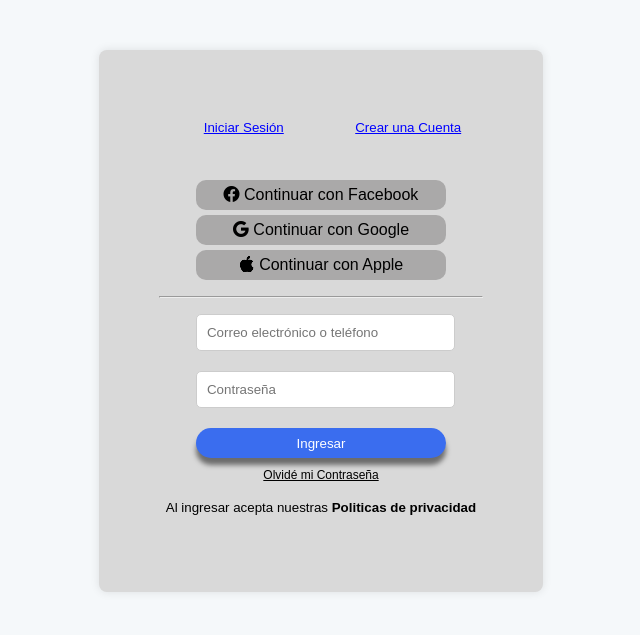
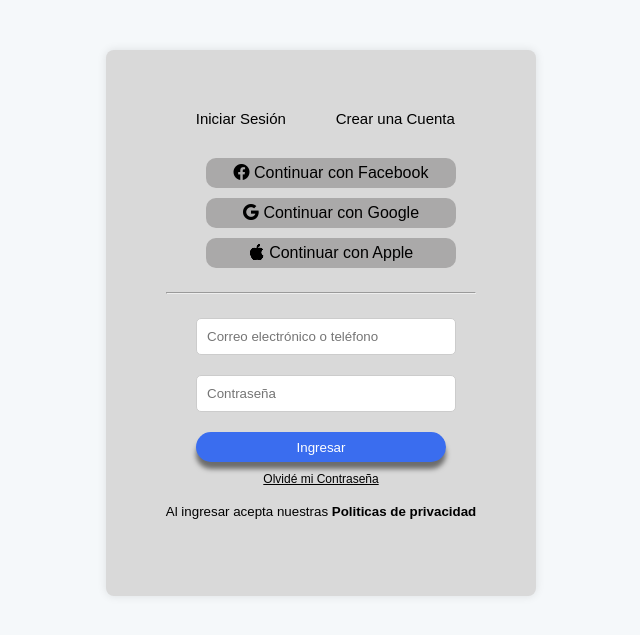
Before and after one commit to MiliBrime/grupo_5_dietetica, a Node server app: page /login in a window 1280 px wide. Shown: the top 635 px of the page, without its empty margins (319-959 px from the left). Run offline with Node 20, Linux system fonts and the light colour scheme.

Commit message:
falta el header del login

```diff
--- a/public/css/style.css
+++ b/public/css/style.css
@@ -19,6 +19,7 @@
 }
 
 .header {
+    display: flex;
     text-align: center;
     margin-bottom: 20px;
 }
@@ -26,17 +27,18 @@
 .inicio-cuenta-ingresar {
     background-color: transparent;
     color: #000000;
-    padding: 10px 15px;
+    padding: 0;
     border: none;
     border-radius: 25px;
     cursor: pointer;
-    margin: 0 0 10px 10px;
     width: 150px;
 
 }
 
 .inicio-cuenta-ingresar a {
-    color: blue;
+    color: black;
+    font-size: 15px;
+    text-decoration: none;
 }
 
 .header2 {
@@ -49,7 +51,7 @@
 }
 .redes-sociales {
 
-    padding: 5px 0 0 0;
+    padding: 10px 0 0 20px;
     text-decoration: none;
 }
 .redes-sociales a {
@@ -128,5 +130,5 @@
    text-align: center;
 }
 hr{
-    font-size: 200%;
+    font-size: 300%;
 }
```
